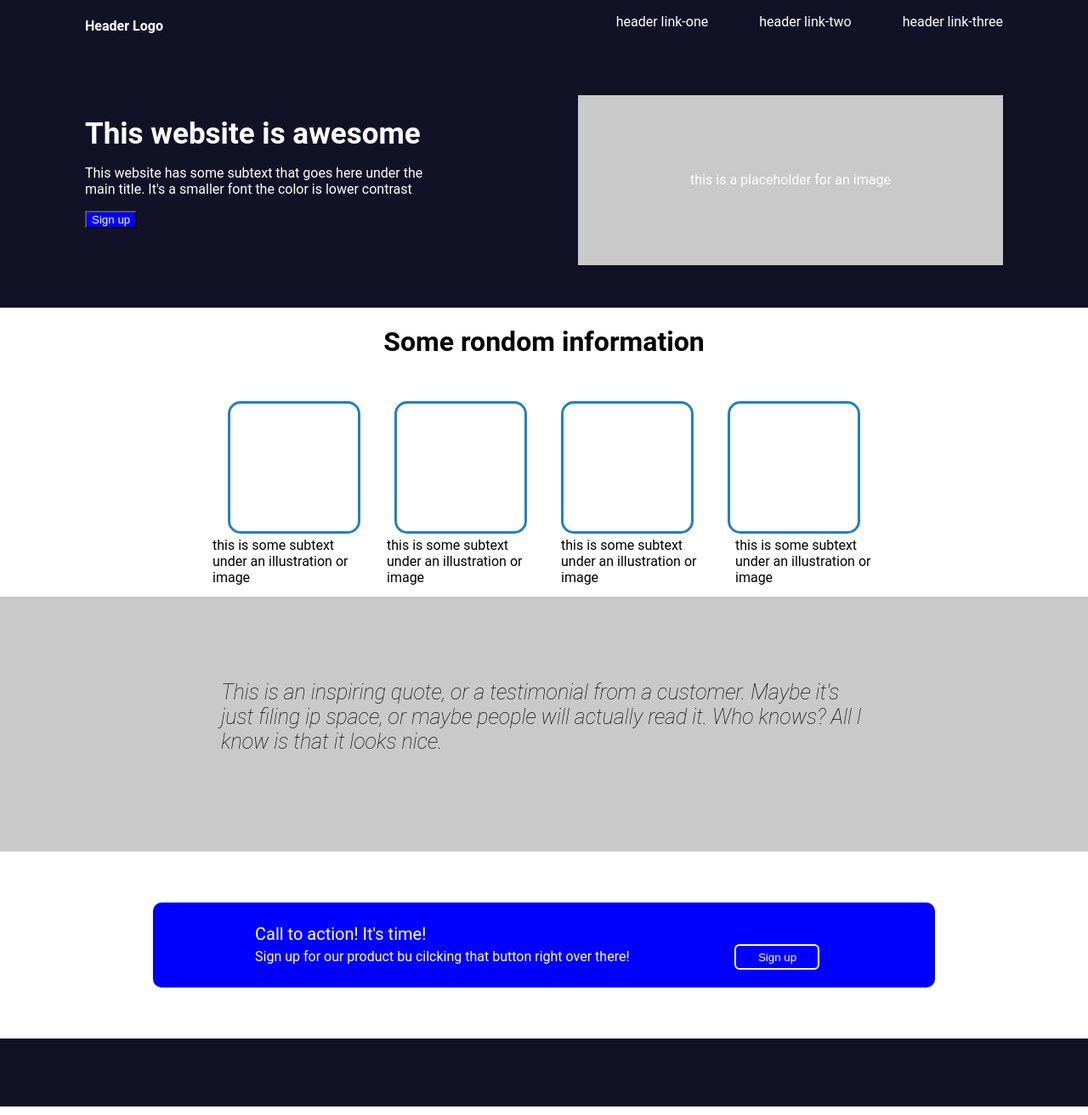
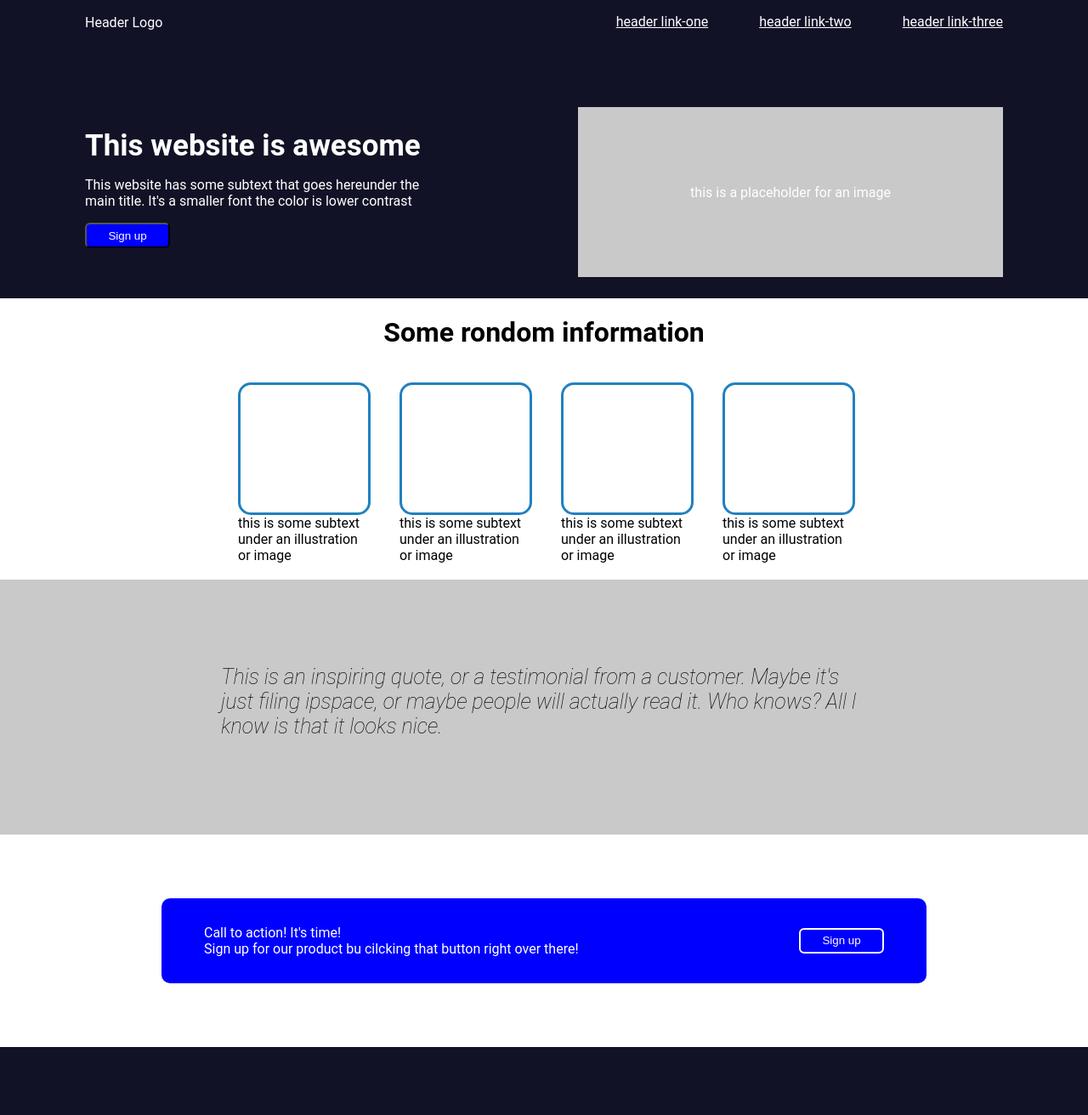
Before and after one commit to Akhmed095/hive.bootcamp-3project, a plain HTML site: page index.html in a window 1280 px wide. Shown: the whole page at 85% size. Drawn offline with Linux system fonts and the light colour scheme.

Commit message:
Изменил дизайн

```diff
--- a/index.html
+++ b/index.html
@@ -3,55 +3,83 @@
 <head>
     <meta charset="UTF-8">
     <meta name="viewport" content="width=device-width, initial-scale=1.0">
-    <title>Project</title>
+    <title>Project Flexbox</title>
     <link rel="stylesheet" href="./style.css">
 </head>
 <body>
-    <div class="header">
-     <h4>Header Logo</h4>
-      <ul class="links">
+<div  id="header">
+    <div>
+        <div class="title">Header Logo</div>
+    </div>
+
+        <div>
+            <ul>
                 <li><a href="#">header link-one</a></li>
                 <li><a href="#">header link-two</a></li>
                 <li><a href="#">header link-three</a></li>
             </ul>
     </div>
+</div>
 
-<div class="conteiner">
+<div class="conteyner">
+
     <div class="box">
-           <span class="tema">This website is awesome</span>
-           <p>This website has some subtext that goes here under the main title. It's a smaller font the color is lower contrast</p>
+        <div class="tema">This website is awesome</div>
+        <p>This website has some subtext that goes hereunder the
+        main title. It's a smaller font the color is lower contrast</p>
         <button>Sign up</button>
     </div>
 
     <div class="box-two">
-        <p>this is a placeholder for an image</p>
+        this is a placeholder for an image
     </div>
 </div>
+
 <h1>Some rondom information</h1>
-<div class="conteiner-two">
+
+<div class="conteyner-kvadrat">
+
+    <div class="kvadrat-text">
         <div class="kvadrat"></div>
-    <div class="kvadrat"></div>
-    <div class="kvadrat"></div>
-    <div class="kvadrat"></div>
-</div>
-<div class="conteiner-three">
-    <span class="linucs">this is some subtext under an illustration or image</span>
-    <span class="linucs">this is some subtext under an illustration or image</span>
-    <span class="linucs">this is some subtext under an illustration or image</span>
         <span class="linucs">this is some subtext under an illustration or image</span>
     </div>
+
+    <div class="kvadrat-text">
+        <div class="kvadrat"></div>
+        <span class="linucs">this is some subtext under an illustration or image</span>
+    </div>
+
+    <div class="kvadrat-text">
+        <div class="kvadrat"></div>
+        <span class="linucs">this is some subtext under an illustration or image</span>
+    </div>
+
+    <div class="kvadrat-text">
+        <div class="kvadrat"></div>
+        <span class="linucs">this is some subtext under an illustration or image</span>
+    </div>
+
+</div>
+
 <div class="conteiner-four">
-   <p class="box-three">This is an inspiring quote, or a testimonial from a customer. Maybe it's just filing ip space, or maybe people will actually read it. Who knows? All l know is that it looks nice.</p>
+    <p class="box-three">This is an inspiring quote, or a testimonial from a customer. Maybe it's just
+     filing ipspace, or maybe people will actually read it. Who knows? All l know is that it looks nice.</p>
 </div>
-<div class="conteiner-five">
-    <div class="box-four">
-    <div class="text">Call to action! It's time!</div>
+
+<div class="conteiner-two">
+
+   <div class="conteiner-blue">
+       <div>
+           <div class="title-text">Call to action! It's time!</div>
            <span>Sign up for our product bu cilcking that button right over there!</span>
+       </div>
+
+       <div>
            <button class="button">Sign up</button>
        </div>
    </div>
-<div class="end">
 
 </div>
+<div class="end"></div>
 </body>
 </html>
--- a/style.css
+++ b/style.css
@@ -1,86 +1,85 @@
 body{
     margin: 0;
     font-family: Roboto, sans-serif;
+    }
+#header{
+    background-color: rgb(18, 18, 39);
+    color: #ffffff;
+    padding-left: 100px;
+    padding-right: 100px;
+    display: flex;
+    justify-content: space-between;
+    flex-wrap: wrap;
 }
-h4{
-    color: #fff;
-    padding-left: 100px;
+.title{
+    display: flex;
+    margin-top: 17px;
 }
-a{
-    text-decoration: none;
-    color: #fff
-}
- ul {
+ul {
     list-style-type: none;
     flex-wrap: nowrap;
     display: flex;
     gap: 60px;
-    margin-left: auto;
-    padding-right: 100px;
-  }
-.header{
+}
+a{
+    color: #ffffff;
+}
+.conteyner{
     background-color: rgb(18, 18, 39);
-    display: flex;
-}
-.conteiner{
-    background-color: rgb(18, 18, 39);
+    color: #ffffff;
     height: 300px;
-    display: flex;
     padding-left: 100px;
     padding-right: 100px;
+    display: flex;
     justify-content: space-between;
     align-items: center;
 }
 .box{
     width: 400px;
     height: 150px;
-    color: #fff;
+    margin-top: 50px;
 }
 .tema{
     font-size: 35px;
     font-weight: bolder;
 }
+button{
+    width: 100px;
+    height: 30px;
+    background-color: blue;
+    color: #ffffff;
+    border-radius: 6px;
+    cursor: progress;
+}
 .box-two{
+    margin-top: 50px;
     background-color: #c9c9c9;
-    color: #fff;
     width: 500px;
     height: 200px;
     display: flex;
     align-items: center;
     justify-content: center;
 }
-button{
-    background-color: blue;
-    color: #fff;
-}
 h1{
     font-weight: bolder;
     display: flex;
     justify-content: center;
 }
-.conteiner-two{
-    height: 160px;
+.conteyner-kvadrat{
+    height: 250px;
     display: flex;
     justify-content: center;
-    flex-wrap: wrap;
+    align-items: center;
     gap: 40px;
-    padding-top: 30px;
+}
+.kvadrat-text{
+    width: 150px;
 }
 .kvadrat{
     border: 3px solid rgb(33, 128, 192);
     width: 150px;
     height: 150px;
     border-radius: 15px;
-}
-.conteiner-three{
-    height: auto;
-    display: flex;
-    justify-content: center;
-    gap: 40px;
-}
-.linucs{
-    width: 165px;
-    height: 70px;
 }
 .conteiner-four{
     background-color: #c9c9c9;
@@ -94,40 +93,30 @@ h1{
 }
 .box-three{
     width: 760px;
-    height: 200px;
-    margin-top: 120px;
+    height: 100px;
 }
-.conteiner-five{
+.conteiner-two{
+    height: 250px;
     display: flex;
     justify-content: center;
-    flex-wrap: wrap;
+    align-items: center;
 }
-.box-four{
+.conteiner-blue{
     background-color: blue;
-    color: #fff;
+    color: #ffffff;
     width: 800px;
     height: 100px;
+    padding-left: 50px;
+    padding-right: 50px;
     border-radius: 10px;
-    padding-left: 120px;
-    margin-top: 60px;
-    margin-bottom: 60px;
-}
-.text{
-    font-size: 20px;
-    font-weight: 700px;
-    padding-top: 25px;
+    display: flex;
+    justify-content: space-between;
+    align-items: center;
 }
 .button{
-    margin-left: 120px;
-    width: 100px;
-    height: 30px;
     border: 2px solid #fff;
-    border-radius: 6px;
 }
 .end{
     background-color: rgb(18, 18, 39);
     height: 80px;
-}
-button{
-    cursor: progress;
-}
+    }
```
Lines whose indentation alone changed are shown as unchanged.
